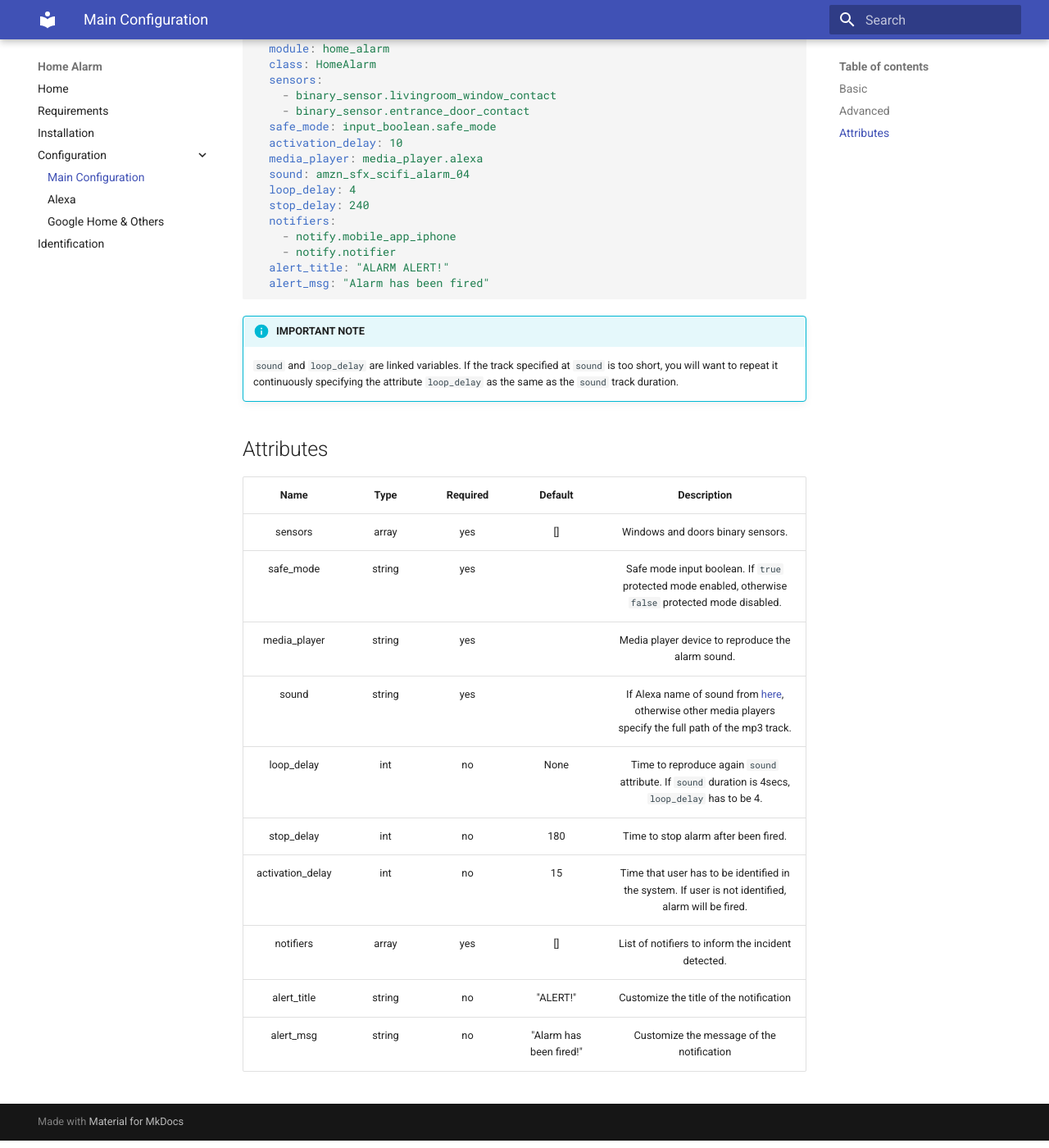
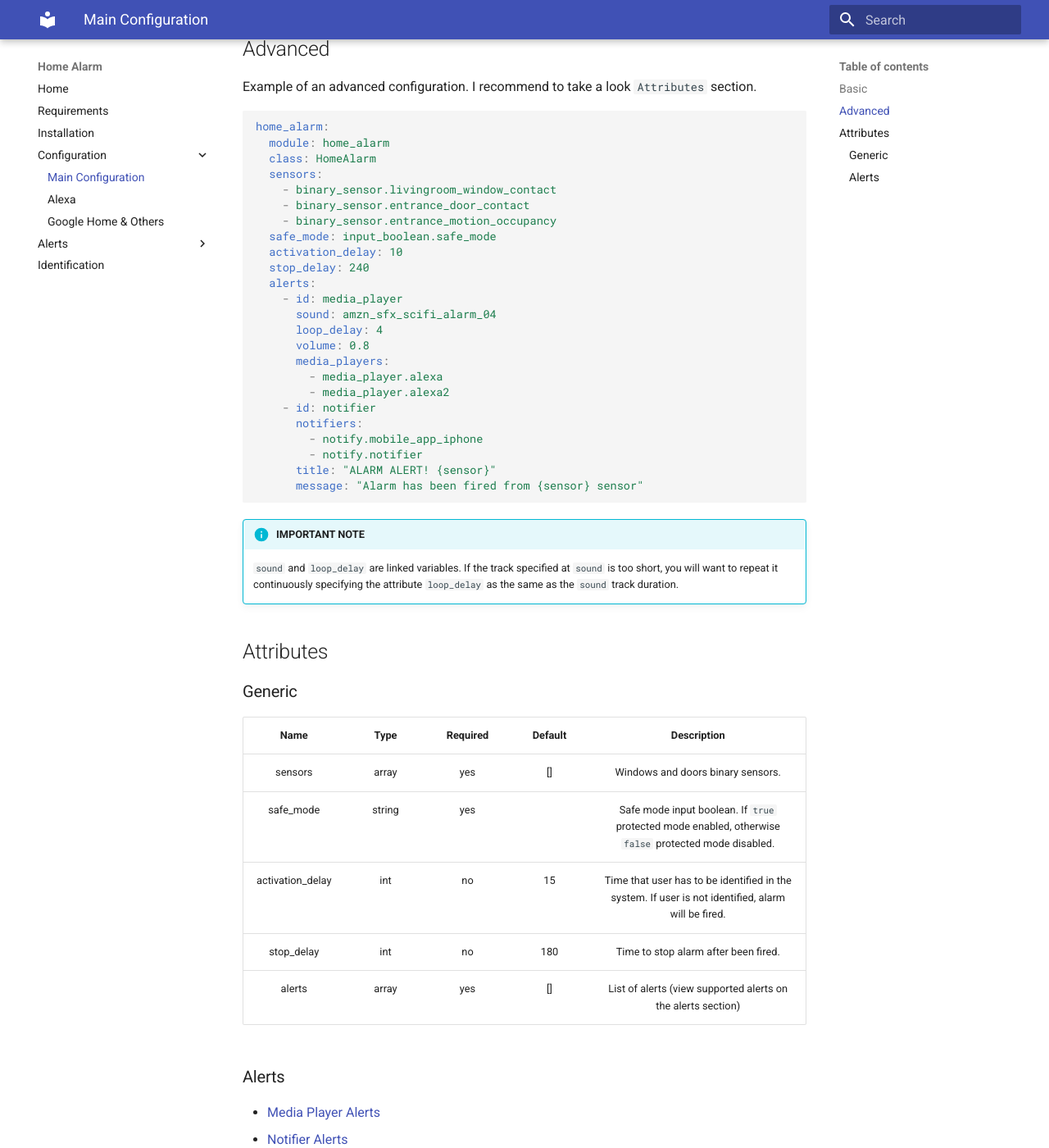
Before and after one commit to crserran/home-alarm, an MkDocs documentation site: the page built from docs/config/index.md, in a window 1280 px wide and 1400 px high, scrolled down 678 px. Shown: the whole window at 82% size. Built offline with MkDocs 1.6.1 and Material for MkDocs 9.7.7, drawn with Linux system fonts in a browser that asks for light colours; some of the changed text lies outside the part shown.

Commit message:
docs(doc): new alerts mode documentation

````diff
--- a/docs/config/index.md
+++ b/docs/config/index.md
@@ -1,7 +1,7 @@
 # Configuration
 
 ## Basic
-This is a quick example about how to configure the application with Alexa as media player and 2 window/door sensors.
+This is a quick example about how to configure the application with 2 Alexas as media players, 2 window/door sensors and 1 motion sensor.
 
 ```yaml
 home_alarm:
@@ -10,13 +10,19 @@ home_alarm:
   sensors:
     - binary_sensor.livingroom_window_contact
     - binary_sensor.entrance_door_contact
+    - binary_sensor.entrance_motion_occupancy
   safe_mode: input_boolean.safe_mode
-  sound: amzn_sfx_scifi_alarm_04
-  loop_delay: 4
-  media_player: media_player.alexa
-  notifiers:
-    - notify.mobile_app_iphone
-    - notify.notifier
+  alerts:
+    - id: media_player
+      sound: amzn_sfx_scifi_alarm_04
+      loop_delay: 4
+      media_players:
+        - media_player.alexa
+        - media_player.alexa2
+    - id: notifier
+      notifiers:
+        - notify.mobile_app_iphone
+        - notify.notifier
 ```
 
 ## Advanced
@@ -29,32 +35,40 @@ home_alarm:
   sensors:
     - binary_sensor.livingroom_window_contact
     - binary_sensor.entrance_door_contact
+    - binary_sensor.entrance_motion_occupancy
   safe_mode: input_boolean.safe_mode
   activation_delay: 10
-  media_player: media_player.alexa
-  sound: amzn_sfx_scifi_alarm_04
-  loop_delay: 4
   stop_delay: 240
-  notifiers:
-    - notify.mobile_app_iphone
-    - notify.notifier
-  alert_title: "ALARM ALERT!"
-  alert_msg: "Alarm has been fired"
+  alerts:
+    - id: media_player
+      sound: amzn_sfx_scifi_alarm_04
+      loop_delay: 4
+      volume: 0.8
+      media_players:
+        - media_player.alexa
+        - media_player.alexa2
+    - id: notifier
+      notifiers:
+        - notify.mobile_app_iphone
+        - notify.notifier
+      title: "ALARM ALERT! {sensor}"
+      message: "Alarm has been fired from {sensor} sensor"
 ```
 
 !!! info "IMPORTANT NOTE"
     `sound` and `loop_delay` are linked variables. If the track specified at `sound` is too short, you will want to repeat it continuously specifying the attribute `loop_delay` as the same as the `sound` track duration.
 
 ## Attributes
+### Generic
  Name | Type | Required | Default | Description
 :----:|:----:|:--------:|:-------:|:-----------:
 sensors | array | yes | [] | Windows and doors binary sensors.
 safe_mode | string | yes |  | Safe mode input boolean. If `true` protected mode enabled, otherwise `false` protected mode disabled.
-media_player | string | yes |  | Media player device to reproduce the alarm sound.
-sound | string | yes |  | If Alexa name of sound from [here](https://developer.amazon.com/es-ES/docs/alexa/custom-skills/ask-soundlibrary.html#available-sounds), otherwise other media players specify the full path of the mp3 track.
-loop_delay | int | no | None | Time to reproduce again `sound` attribute. If `sound` duration is 4secs, `loop_delay` has to be 4.
+activation_delay | int | no | 15 | Time that user has to be identified in the system. If user is not identified, alarm will be fired.
 stop_delay | int | no | 180 | Time to stop alarm after been fired.
-activation_delay | int | no | 15 | Time that user has to be identified in the system. If user is not identified, alarm will be fired.
-notifiers | array | yes | [] | List of notifiers to inform the incident detected.
-alert_title | string | no | "ALERT!" | Customize the title of the notification
-alert_msg | string | no | "Alarm has been fired!" | Customize the message of the notification
+alerts | array | yes | [] | List of alerts (view supported alerts on the alerts section)
+
+### Alerts
+
+ * [Media Player Alerts](../alerts/media_player.md)
+ * [Notifier Alerts](../alerts/notifier.md)
--- a/mkdocs.yml
+++ b/mkdocs.yml
@@ -9,6 +9,9 @@ nav:
     - Main Configuration: config/index.md
     - Alexa: config/alexa.md
     - Google Home & Others: config/others.md
+  - Alerts:
+    - Media Player: alerts/media_player.md
+    - Notifier: alerts/notifier.md
   - Identification: identification.md
 
 markdown_extensions:
````
Also changed, not shown: docs/alerts/media_player.md (added, +10 -0 lines), docs/alerts/notifier.md (added, +12 -0 lines), docs/index.md (+13 -7 lines), docs/installation.md (+1 -1 lines).
